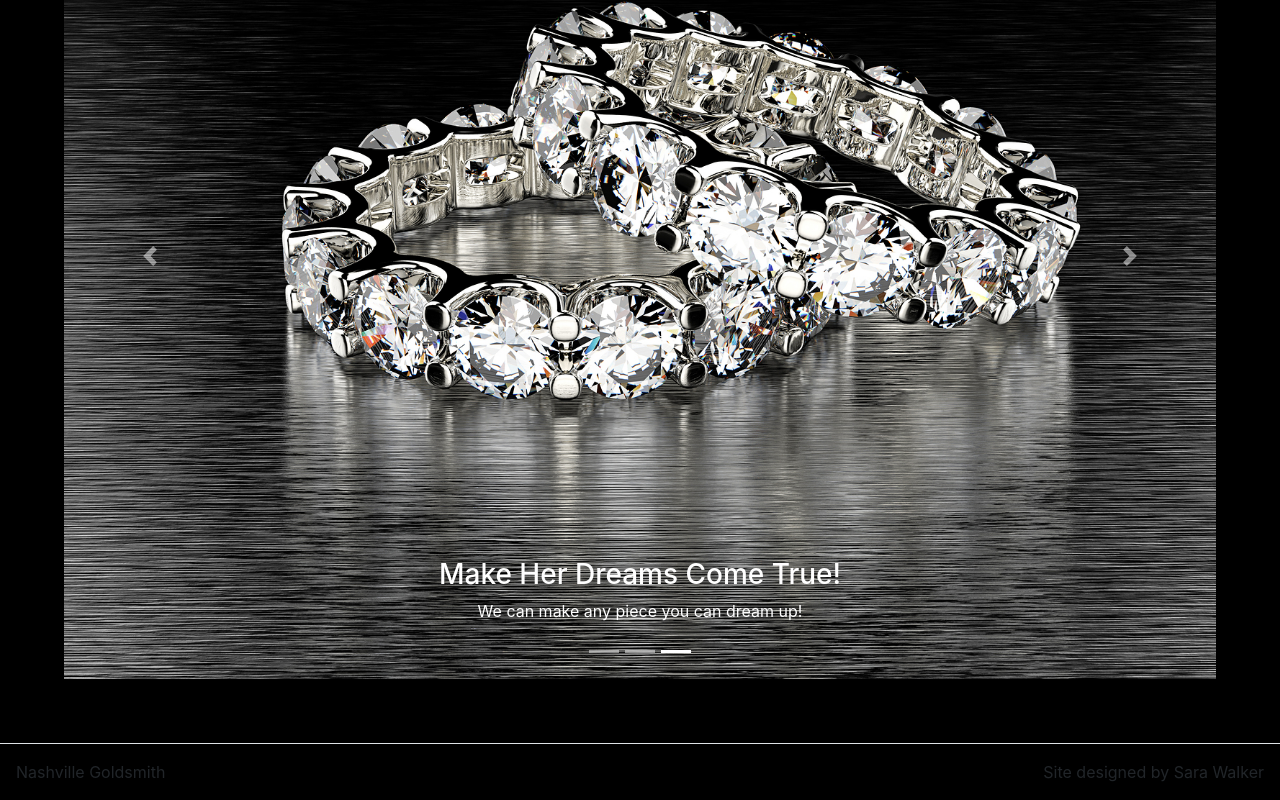
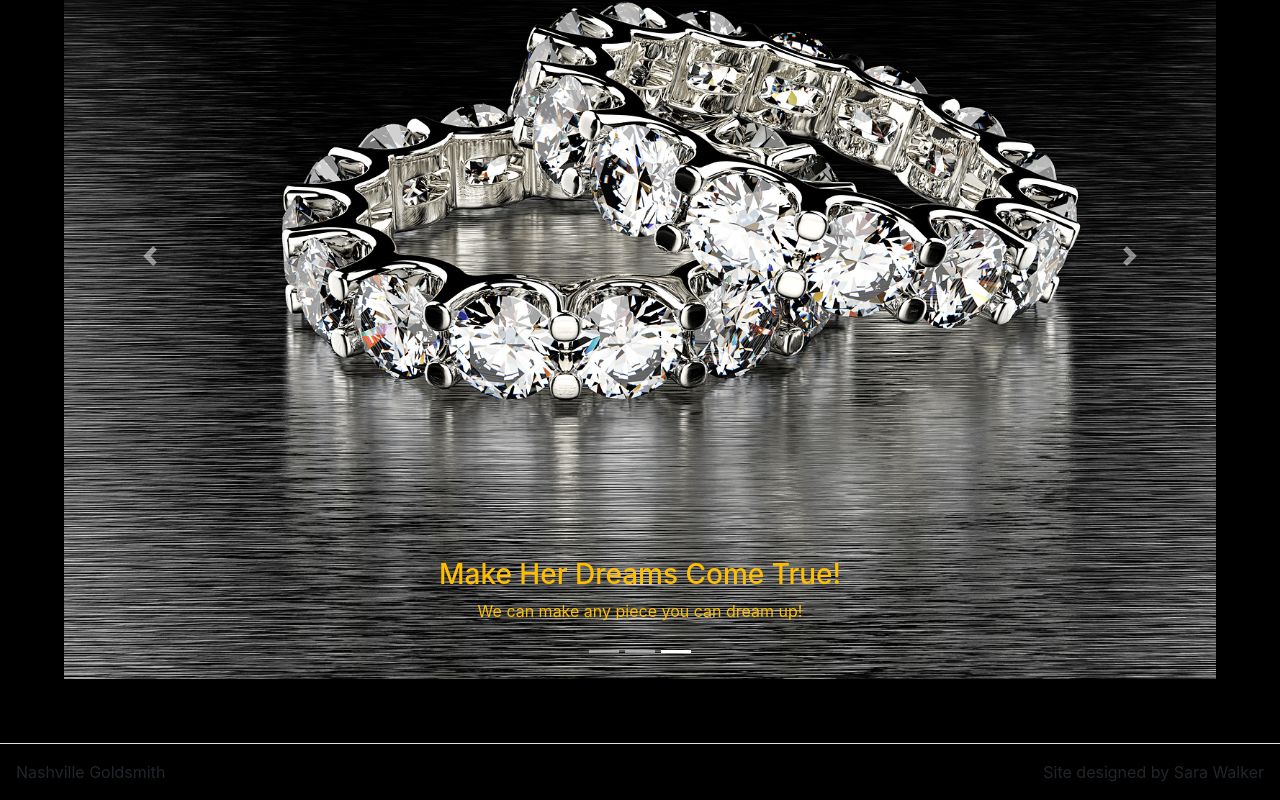
Before and after one commit to sarawall1187/nashville-goldsmith, a React (Create React App) app: page / in a window 1280 px wide. Both pictures are taken after a click on the item 676 px from the left and 1151 px from the top of the page. Shown: the part 482-1282 px from the top of the page. Built offline with nearby package versions, Linux system fonts and the light colour scheme.

Commit message:
made small changes to carousel to play with margins

```diff
--- a/src/App.css
+++ b/src/App.css
@@ -43,6 +43,17 @@
   margin: 5%;
 
 }
+
+@media (max-width: 480px) {
+  .carousel {
+    width:auto;
+    height:auto;
+  }
+}
+
+.cardPadding {
+  padding-top: 2%;
+}
 .yellow {
   color: #FFBF00;
 }
--- a/src/components/Carousel.js
+++ b/src/components/Carousel.js
@@ -16,7 +16,7 @@ class CarouselPage extends React.Component {
             <>
 
 
-     <Carousel className="carouselWidth">
+     <Carousel className="carouselWidth carousel">
         <Carousel.Item >
             <img
             className="d-block w-100"
@@ -37,9 +37,9 @@ class CarouselPage extends React.Component {
             />
 
             <Carousel.Caption>
-            <Card bg="transparent" border="light">
-            <Card.Header as="h4" className="yellow" >Services Provided:</Card.Header>
-            <Card.Body className="black bold" >
+            <Card bg="transparent">
+            <Card.Header as="h4" className="yellow">Services Provided:</Card.Header>
+            <Card.Body className="black" >
                 <ul>
                 <li>Diamond Replacement</li>
                 <li>Diamond Setting</li>
@@ -52,7 +52,6 @@ class CarouselPage extends React.Component {
                 <li>Watch Repair including Rolex</li>
                 <li>Buy Gold and Diamonds</li>
                 <li>Plus much more!</li>
-
                 </ul>
             </Card.Body>
 
@@ -68,8 +67,8 @@ class CarouselPage extends React.Component {
             />
 
             <Carousel.Caption>
-            <h3>Make Her Dreams Come True!</h3>
-            <p>We can make any piece you can dream up!</p>
+            <h3 className="yellow">Make Her Dreams Come True!</h3>
+            <p className="yellow">We can make any piece you can dream up!</p>
             </Carousel.Caption>
         </Carousel.Item>
     </Carousel>
```
